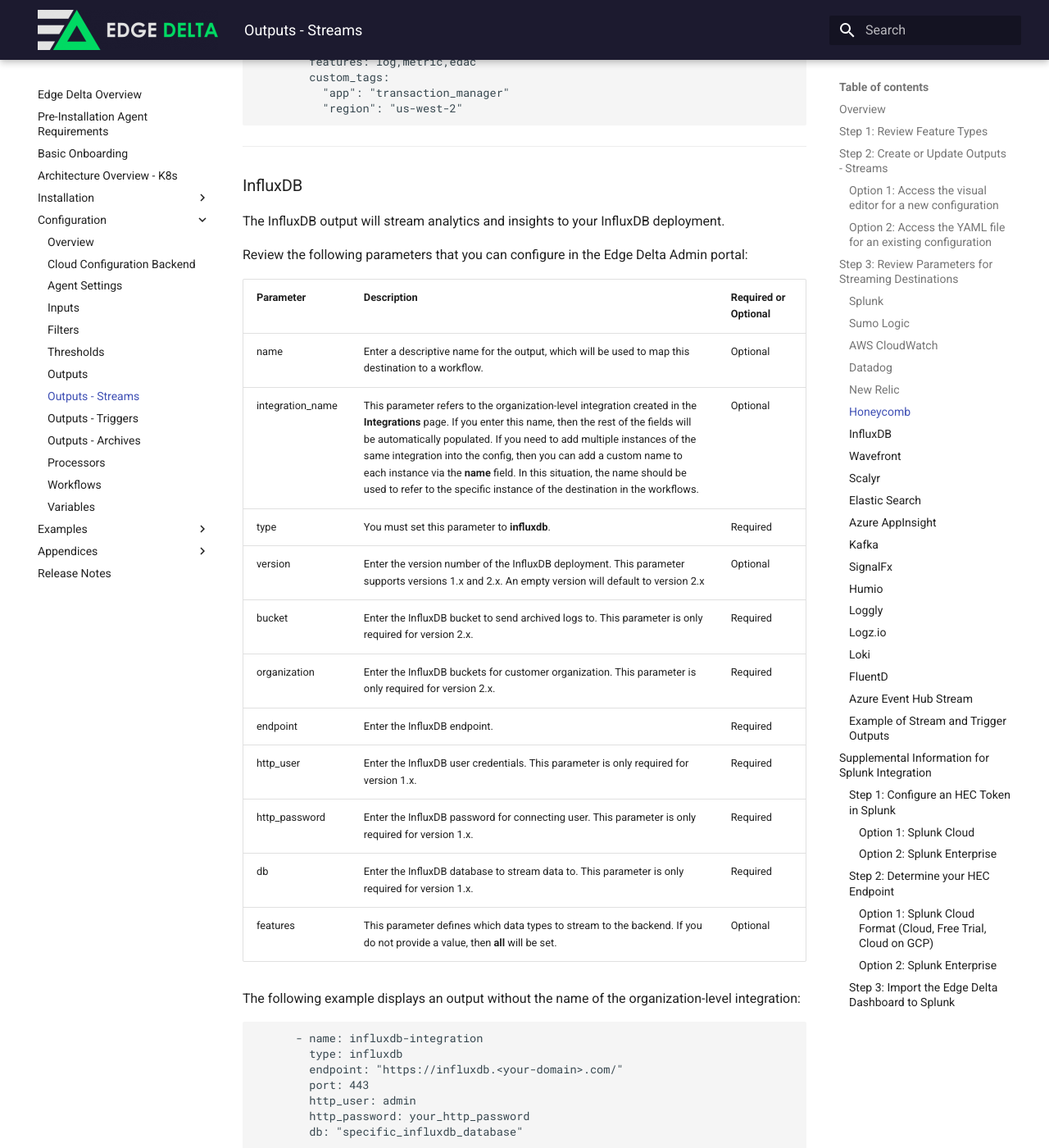
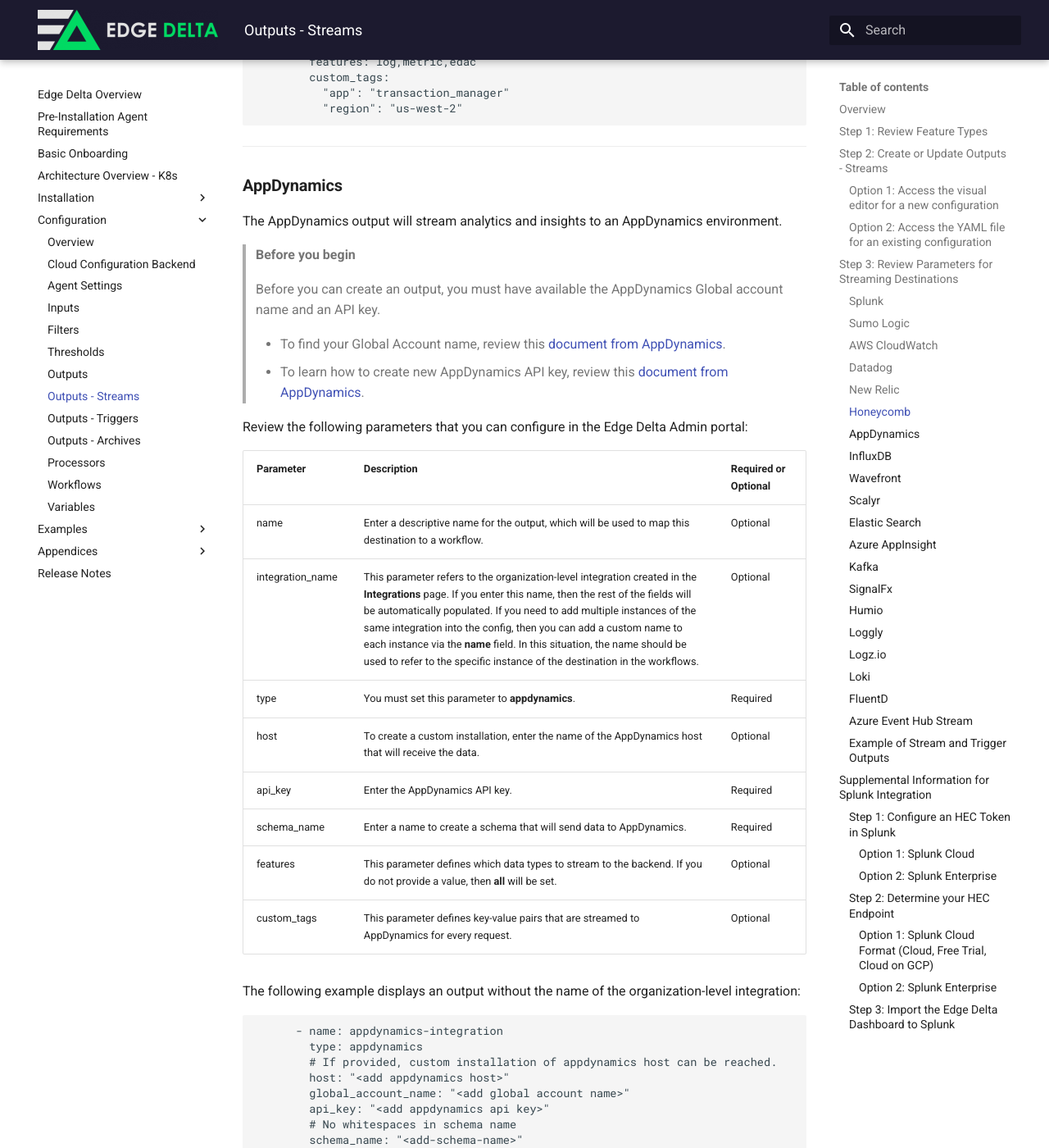
Before and after one commit to edgedelta/docs, an MkDocs documentation site: the page built from docs/configuration/outputs-streams.md, in a window 1280 px wide and 1400 px high, scrolled down 10367 px. Shown: the whole window at 82% size. Built offline with MkDocs 1.6.1 and Material for MkDocs 9.7.7, drawn with Linux system fonts in a browser that asks for light colours; some of the changed text lies outside the part shown.

Commit message:
appdynamics documentation (#85)
* appdynamics documentation added

* Update outputs-streams.md

Co-authored-by: george-edgedelta <george@edgedelta.com>

````diff
--- a/docs/configuration/outputs-streams.md
+++ b/docs/configuration/outputs-streams.md
@@ -348,6 +348,49 @@ The following example displays an output without the name of the organization-le
         # No whitespaces in dataset name
         dataset_name: "<add-dataset-name>"
         unpacking: false
+        features: log,metric,edac
+        custom_tags:
+          "app": "transaction_manager"
+          "region": "us-west-2"
+```
+
+***
+
+### **AppDynamics**
+
+The AppDynamics output will stream analytics and insights to an AppDynamics environment.
+
+> **Before you begin**
+>
+> Before you can create an output, you must have available the AppDynamics Global account name and an API key.
+>
+>   * To find your Global Account name, review this [document from AppDynamics](https://docs.appdynamics.com/21.1/en/application-monitoring/install-app-server-agents/agent-to-controller-connections#Agent-to-ControllerConnections-findaccountFindYourAccountNameandAccessKey).
+>   * To learn how to create new AppDynamics API key, review this [document from AppDynamics](https://docs.appdynamics.com/21.2/en/analytics/deploy-analytics-with-the-analytics-agent/analytics-and-data-security/manage-api-keys#ManageAPIKeys-CreateAPIKeys).
+
+Review the following parameters that you can configure in the Edge Delta Admin portal:
+
+| Parameter | Description | Required or Optional |
+| :--- | :--- | :--- |
+| name | Enter a descriptive name for the output, which will be used to map this destination to a workflow. | Optional |
+| integration\_name | This parameter refers to the organization-level integration created in the **Integrations** page. If you enter this name, then the rest of the fields will be automatically populated. If you need to add multiple instances of the same integration into the config, then you can add a custom name to each instance via the **name** field. In this situation, the name should be used to refer to the specific instance of the destination in the workflows.  | Optional |
+| type | You must set this parameter to **appdynamics**. | Required |
+| host | To create a custom installation, enter the name of the AppDynamics host that will receive the data. | Optional |
+| api\_key | Enter the AppDynamics API key. | Required |
+| schema\_name | Enter a name to create a schema that will send data to AppDynamics. | Required |
+| features | This parameter defines which data types to stream to the backend. If you do not provide a value, then **all** will be set.  | Optional |
+| custom\_tags | This parameter defines key-value pairs that are streamed to AppDynamics for every request. | Optional |
+
+The following example displays an output without the name of the organization-level integration:
+
+```yaml
+      - name: appdynamics-integration
+        type: appdynamics
+        # If provided, custom installation of appdynamics host can be reached.
+        host: "<add appdynamics host>"
+        global_account_name: "<add global account name>"
+        api_key: "<add appdynamics api key>"
+        # No whitespaces in schema name
+        schema_name: "<add-schema-name>"
         features: log,metric,edac
         custom_tags:
           "app": "transaction_manager"
````
